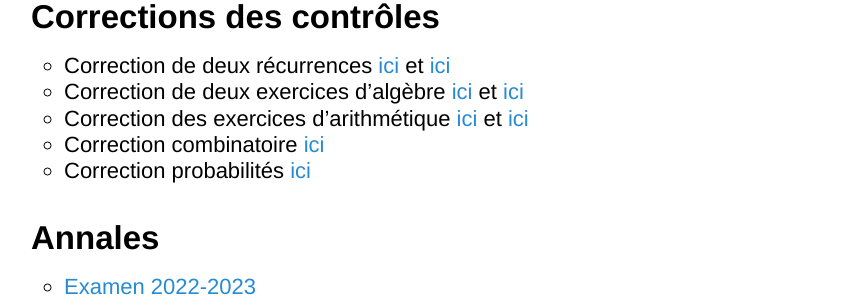
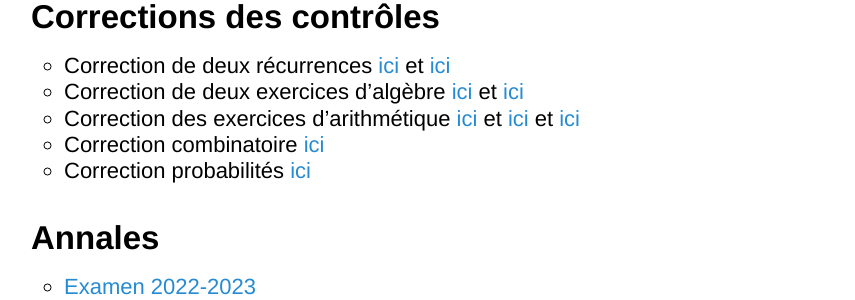
Before and after one commit to YannRotella/cpt-maths, a Jekyll site: the page built from index.md, in a window 1280 px wide and 900 px high, scrolled down 1810 px. Shown: the part 154-454 px from the top of the window, without its empty margins (114-969 px from the left). Built offline with Jekyll 4.4.1, drawn with Linux system fonts in a browser that asks for light colours.

Commit message:
update interro TD2 arithmétique

```diff
--- a/index.md
+++ b/index.md
@@ -63,7 +63,7 @@ MAX((CC+E)/2,E)
 
  - Correction de deux récurrences [ici](docs/corr1td12.pdf) et [ici](docs/corr1td3.pdf)
  - Correction de deux exercices d'algèbre [ici](docs/corr2td3.pdf) et [ici](docs/corr2td12.pdf)
- - Correction des exercices d'arithmétique [ici](docs/corr3td3.pdf) et [ici](docs/corr3td12.pdf)
+ - Correction des exercices d'arithmétique [ici](docs/corr3td3.pdf) et [ici](docs/corr3td12.pdf) et [ici](docs/Interro_3_G2_corr.pdf)
  - Correction combinatoire [ici](docs/corr4.pdf)
  - Correction probabilités [ici](docs/corr5.pdf)
 
```
Also changed, not shown: 1 other file.
